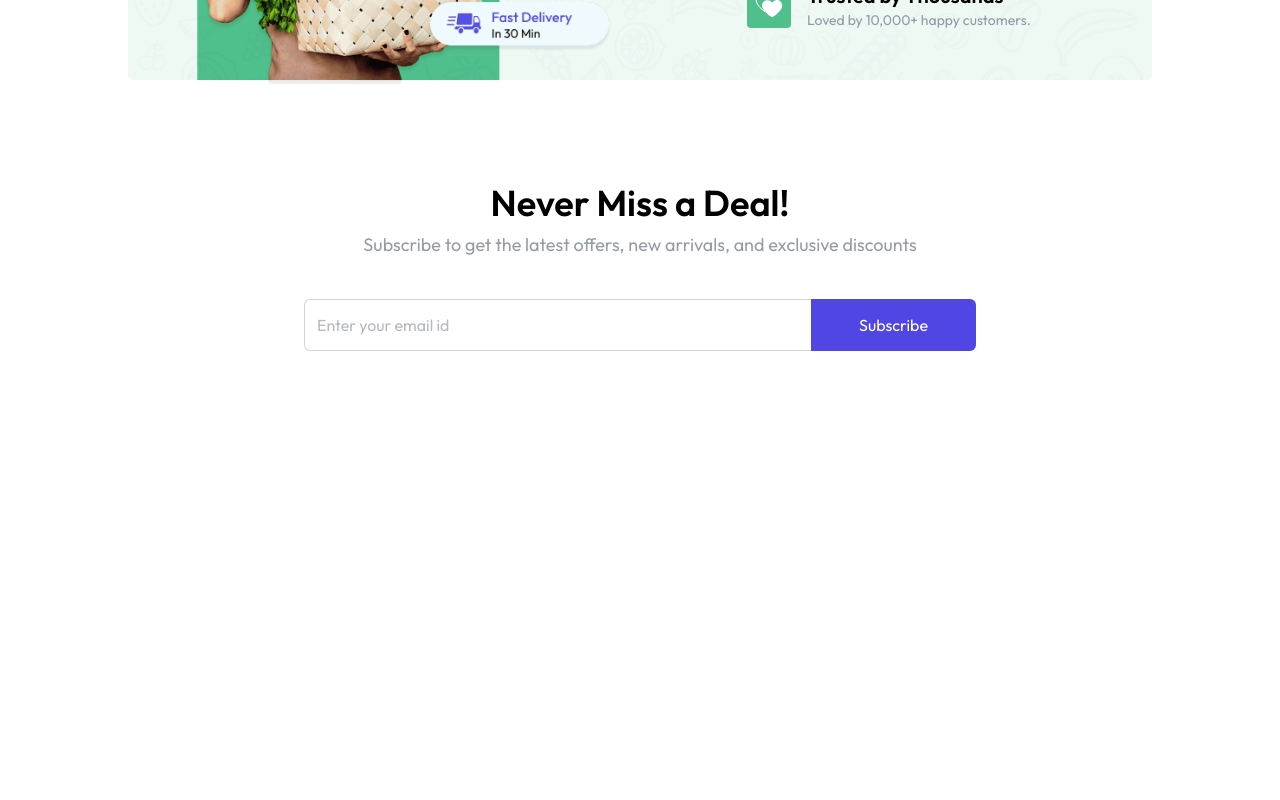
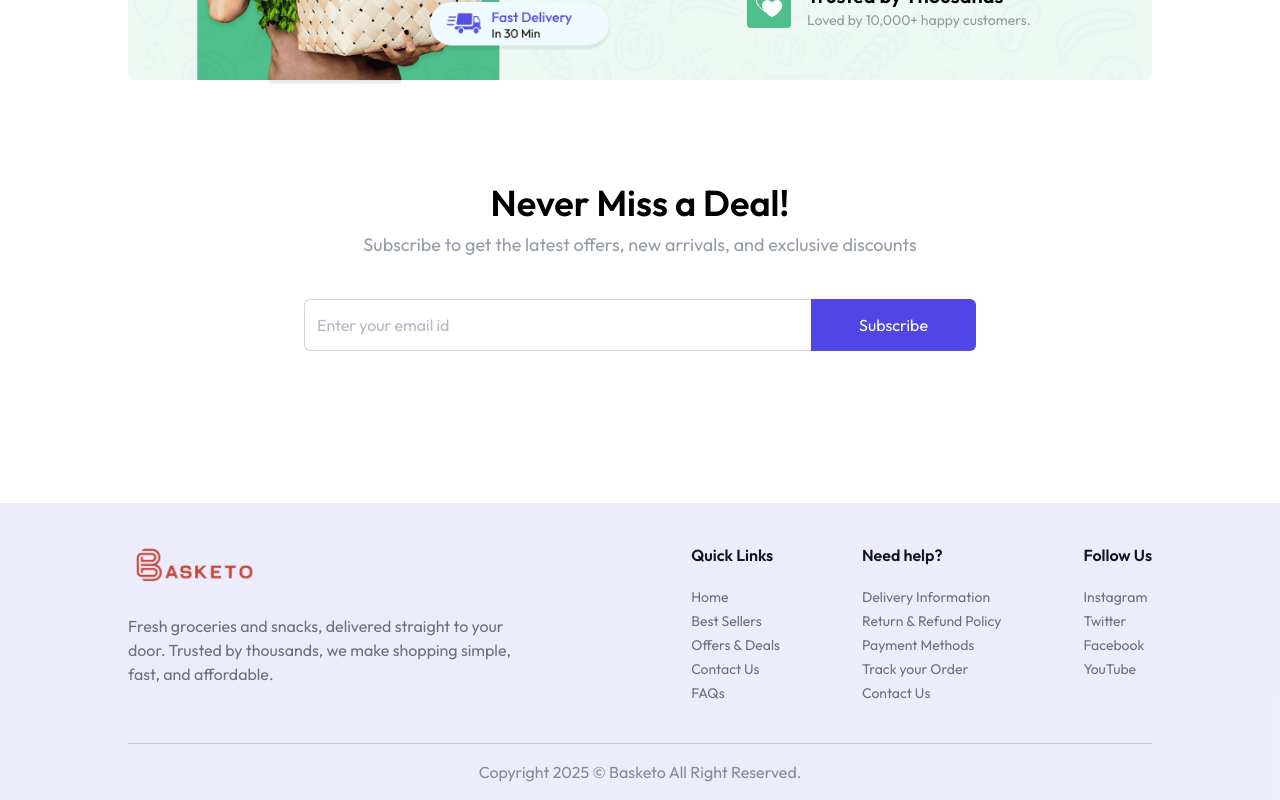
Before and after one commit to Manish12-verma/Basketo, a React (Vite) app in the folder Client/: page / in a window 1280 px wide. Shown: the part 1595-2395 px from the top of the page. Before the commit the page ends 2002 px from the top, so only its background shows below. Built offline with nearby package versions, Linux system fonts and the light colour scheme.

Commit message:
created footer section

```diff
--- a/Client/src/App.jsx
+++ b/Client/src/App.jsx
@@ -3,6 +3,7 @@
 import { Routes,Route, useLocation } from 'react-router-dom'
 import Home from './pages/Home'
 import {Toaster} from 'react-hot-toast'
+import Footer from './components/Footer'
 
 const App = () => {
   const isSellerPath = useLocation().pathname.includes('seller');
@@ -13,9 +14,9 @@
       <div className={`${isSellerPath ?"":"px-6 md:px-16lg:px-24 xl:px-32"}`}>
          <Routes>
           <Route path="/" element={<Home/>} />
-
           </Routes>
       </div>
+     {!isSellerPath && <Footer/>}
     </div>
   )
 }
--- /dev/null
+++ b/Client/src/components/Footer.jsx
@@ -0,0 +1,35 @@
+import React from 'react'
+import { assets, footerLinks } from '../assets/assets';
+
+const Footer = () => {
+
+    return (
+        <div className="px-6 md:px-16 lg:px-24 xl:px-32 mt-24  bg-primary/10">
+            <div className="flex flex-col md:flex-row items-start justify-between gap-10 py-10 border-b border-gray-500/30 text-gray-500">
+                <div>
+                    <img className="w-34 md:w-32" src={assets.logo} alt="Logo" />
+                    <p className="max-w-[410px] mt-6">Fresh groceries and snacks, delivered straight to your door. Trusted by thousands, we make shopping simple, fast, and affordable.</p>
+                </div>
+                <div className="flex flex-wrap justify-between w-full md:w-[45%] gap-5">
+                    {footerLinks.map((section, index) => (
+                        <div key={index}>
+                            <h3 className="font-semibold text-base text-gray-900 md:mb-5 mb-2">{section.title}</h3>
+                            <ul className="text-sm space-y-1">
+                                {section.links.map((link, i) => (
+                                    <li key={i}>
+                                        <a href={link.url} className="hover:underline transition">{link.text}</a>
+                                    </li>
+                                ))}
+                            </ul>
+                        </div>
+                    ))}
+                </div>
+            </div>
+            <p className="py-4 text-center text-sm md:text-base text-gray-500/80">
+                Copyright {new Date().getFullYear()} © Basketo All Right Reserved.
+            </p>
+        </div>
+    );
+};
+
+export default Footer
--- a/Client/src/pages/Home.jsx
+++ b/Client/src/pages/Home.jsx
@@ -4,6 +4,7 @@
 import Bestseller from '../components/Bestseller'
 import BottomBanner from '../components/BottomBanner'
 import Newsletter from '../components/Newsletter'
+
 
 const Home = () => {
   return (
@@ -13,6 +14,7 @@
       <Bestseller/>
       <BottomBanner/>
       <Newsletter/>
+
     </div>
   )
 }
```
